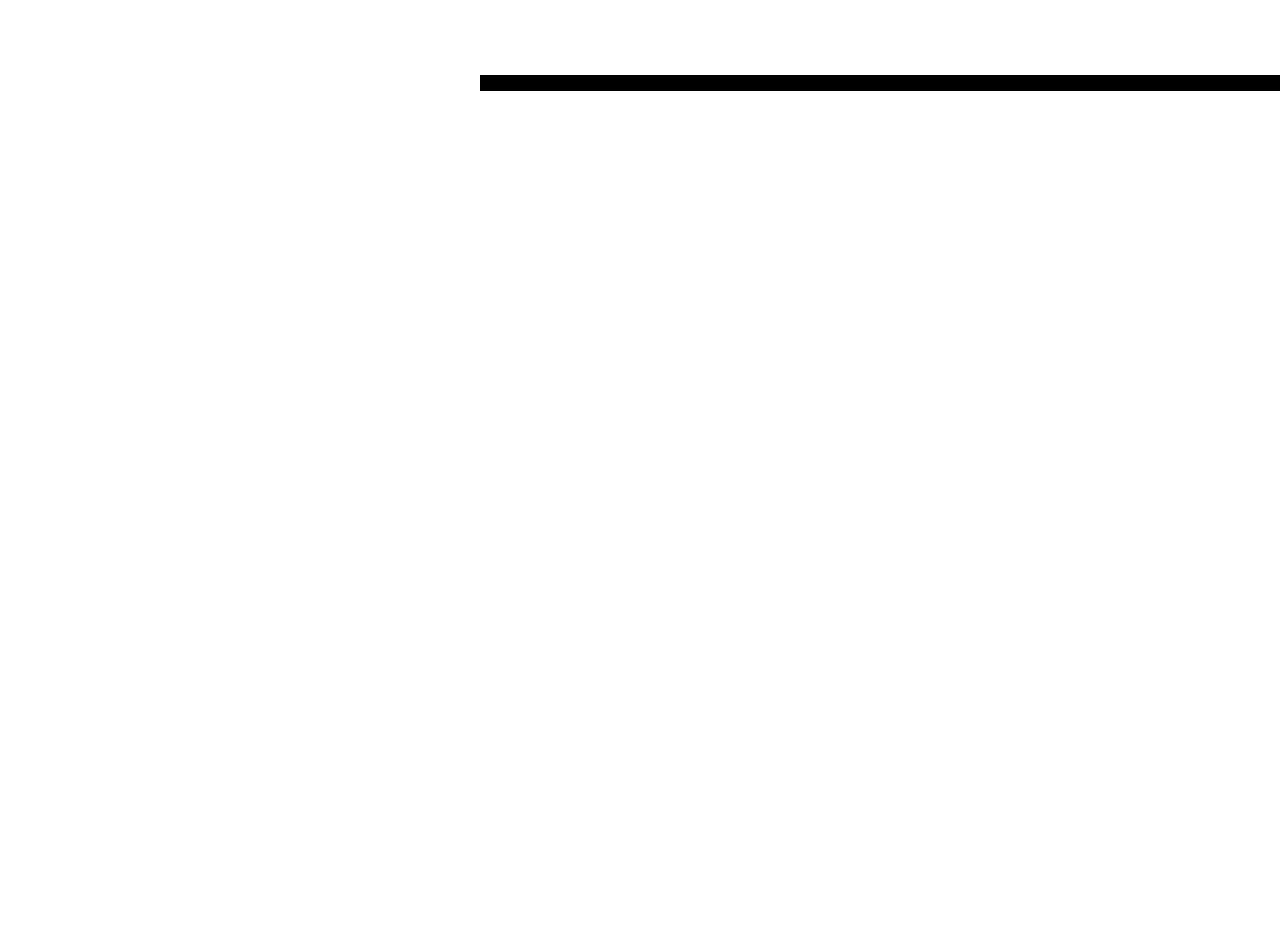
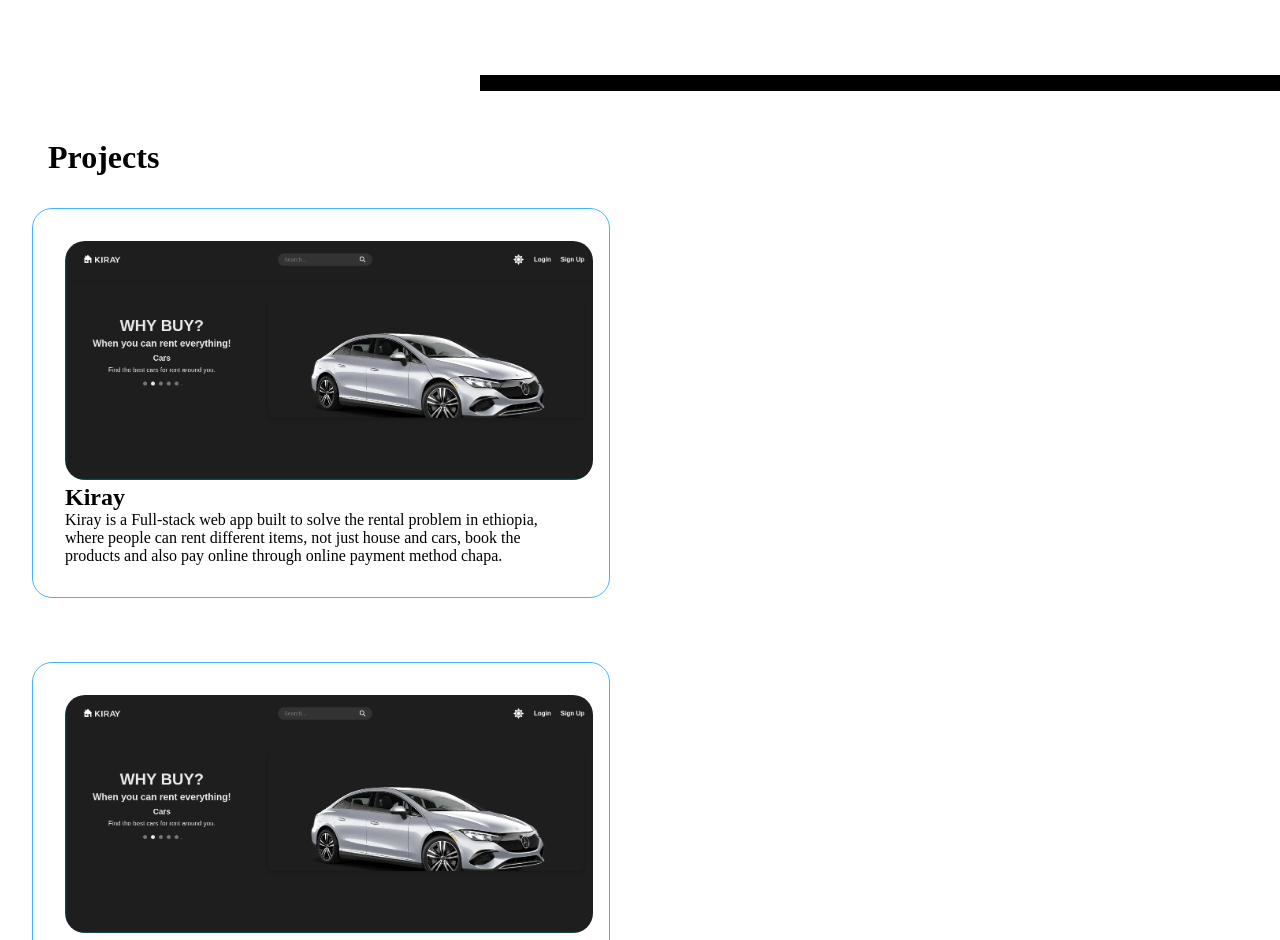
Before and after one commit to hawariyaa/Hawariyaw_personal_website, a React (Vite) app: page / in a window 1280 px wide. Shown: the part 1860-2800 px from the top of the page. Before the commit the page ends 1999 px from the top, so only its background shows below. Built offline with nearby package versions, Linux system fonts and the light colour scheme.

Commit message:
projects

```diff
--- a/package.json
+++ b/package.json
@@ -10,6 +10,7 @@
     "preview": "vite preview"
   },
   "dependencies": {
+    "@emailjs/browser": "^4.4.1",
     "@gsap/react": "^2.1.2",
     "gsap": "^3.13.0",
     "react": "^19.1.0",
--- a/src/App.jsx
+++ b/src/App.jsx
@@ -4,6 +4,8 @@ import Nav from './components/nav.jsx'
 import Hero from './components/hero.jsx'
 import Aboutme from './components/Aboutme.jsx'
 import Skills from './components/Skills.jsx'
+import Projects from './components/Projects.jsx'
+import Contact from './components/Contact.jsx'
 
 function App() {
   const [theme, setTheme] = useState('light')
@@ -14,6 +16,8 @@ function App() {
       <Hero theme={theme} setTheme={setTheme}/>
       <Aboutme theme={theme} setTheme={setTheme}/>
       <Skills  />
+      <Projects />
+      <Contact />
     </>
   )
 }
--- a/src/components/Aboutme.jsx
+++ b/src/components/Aboutme.jsx
@@ -25,7 +25,6 @@ function Aboutme({theme, setTheme}) {
       scrollTrigger: {
         trigger: rightRef.current,     // not the spans
         start: 'top center',
-        end: 'top top',
         delay:2,
         toggleActions: 'play none none reverse'
       },
--- /dev/null
+++ b/src/components/Contact.jsx
@@ -0,0 +1,37 @@
+import React, {useRef} from 'react'
+import '../css/contact.css'
+import emailjs from '@emailjs/browser'
+// npm i @emailjs/browser
+function Contact() {
+    const form = useRef()
+    const sendEmail = (e) =>{
+        e.preventDefault();
+        //service_id, template_id, formValue, publicKey
+        emailjs.sendForm("service_wmvhz58", "template_1sou6ae", form.current, "jMbED-dENmhNipyQO").then(()=>{
+            alert("Message was sent successfully!");
+            form.current.reset();
+        },
+        (error) => {
+            alert("Failed to send message try again!", error.text);
+        }
+    )
+    }
+  return (
+    <div className="contact-container">
+        <form ref={form} onSubmit={sendEmail} className="contact">
+            <h1>Get in touch!</h1>
+            <label>You're name</label>
+            <input type="text" placeholder="write your name" name="name"/>
+            <label>You're Email </label>
+            <input type="email" placeholder="write your Email" name="email"/>
+            <label>You're subject</label>
+            <input type="text" placeholder="write your subject" name="subject"/>
+            <label>Your're Message</label>
+            <textarea placeholder="write your message" name="message"></textarea>
+            <button type="submit">Send message</button>
+        </form>
+    </div>
+  )
+}
+
+export default Contact
--- /dev/null
+++ b/src/components/Projects.jsx
@@ -0,0 +1,47 @@
+import React from 'react'
+import '../css/projects.css'
+import kiray from '../assets/kiray.png'
+
+function Projects() {
+  return (
+    <div className="projects-container">
+        <h1>Projects</h1>
+        <div className="projects">
+            <div className="each-project">
+                <img src={kiray} alt=""/>
+                <h2>Kiray</h2>
+                <p>Kiray is a Full-stack web app built to solve the rental problem in ethiopia, where people can
+                    rent different items, not just house and cars, book the products and also pay online through
+                    online payment method chapa.
+                </p>
+            </div>
+            <div className="each-project">
+                <img src={kiray} alt=""/>
+                <h2>Kiray</h2>
+                <p>Kiray is a Full-stack web app built to solve the rental problem in ethiopia, where people can
+                    rent different items, not just house and cars, book the products and also pay online through
+                    online payment method chapa.
+                </p>
+            </div>
+            <div className="each-project">
+                <img src={kiray} alt=""/>
+                <h2>Kiray</h2>
+                <p>Kiray is a Full-stack web app built to solve the rental problem in ethiopia, where people can
+                    rent different items, not just house and cars, book the products and also pay online through
+                    online payment method chapa.
+                </p>
+            </div>
+            <div className="each-project">
+                <img src={kiray} alt=""/>
+                <h2>Kiray</h2>
+                <p>Kiray is a Full-stack web app built to solve the rental problem in ethiopia, where people can
+                    rent different items, not just house and cars, book the products and also pay online through
+                    online payment method chapa.
+                </p>
+            </div>
+        </div>
+    </div>
+  )
+}
+
+export default Projects
--- a/src/components/Skills.jsx
+++ b/src/components/Skills.jsx
@@ -215,7 +215,7 @@ function Skills() {
     ease: 'bounce.out'
   })
   .to('.img7', {
-    x: -350,
+    x: -550,
     rotation: 1080,
     duration:4,
     ease: 'power1.inOut'
--- /dev/null
+++ b/src/css/contact.css
@@ -0,0 +1,22 @@
+.contact-container{
+
+}
+.contact{
+    display: flex;
+    flex-direction: column;
+    margin: 5em 0 5em 3em;
+}
+.contact label{
+    margin: 1em 0 1em 0;
+}
+.contact input{
+    width: 20em;
+    padding:1em;
+    border-radius: 5px;
+}
+.contact textarea{
+    width: 50em;
+    height: 20em;
+    padding: 1em;
+    border-radius: 5px;
+}
--- /dev/null
+++ b/src/css/projects.css
@@ -0,0 +1,29 @@
+.projects-container h1{
+    margin-left: 3rem;
+}
+.projects{
+    display: flex;
+    flex-wrap:wrap;
+}
+.each-project{
+    width: 40%;
+    padding: 2em;
+    border: 1px solid #42b6f5;
+    border-radius: 20px;
+    margin: 2em;
+    cursor: pointer;
+    transition: all 1s ease-in-out;
+}
+.each-project img{
+    width: 33em;
+    border-radius: 20px;
+}
+.each-project:hover{
+    transform:scale(1.2);
+    transform:translate(30px, -30px);
+    box-shadow:
+    0 0 10px #00f,
+    0 0 20px #00f,
+    0 0 40px #00f;
+}
+}
```
Also changed, not shown: src/assets/kiray.png (added), 1 other file (tests, documents, lock files or other folders).
